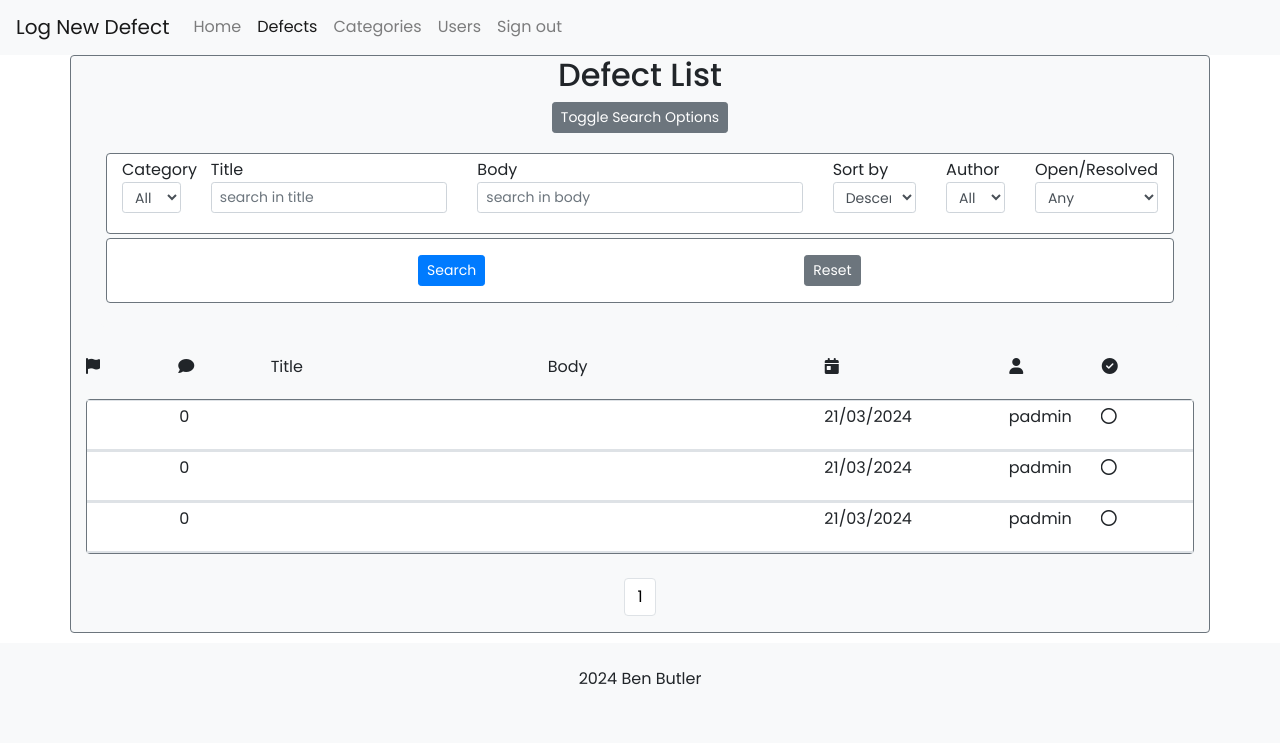
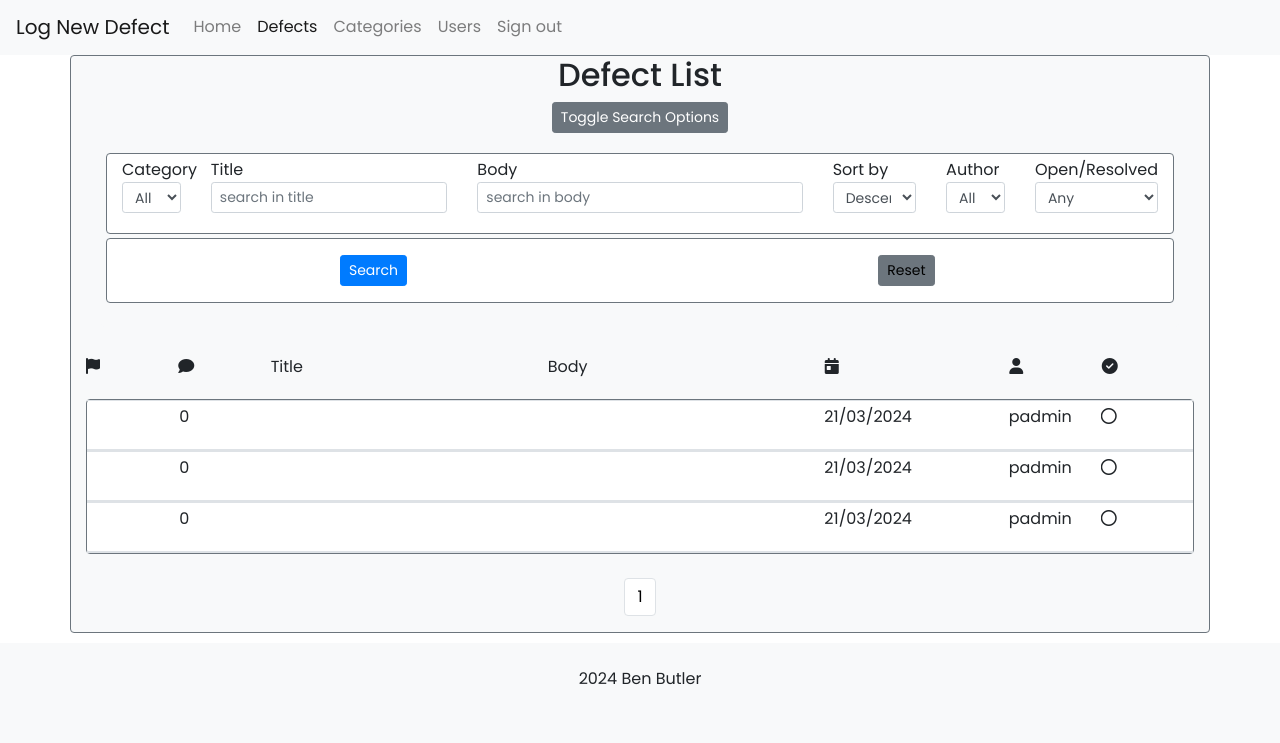
Before and after one commit to bezabu/bb-gp-pp4-part, a Django app: page /defect_list/1/ in a window 1280 px wide, after a click on "Toggle Search Options". Shown: the part 57-800 px from the top of the page. Run offline with Django 4.2, Linux system fonts and the light colour scheme; a user stored in the database is signed in; data comes from the database, SQL or seed files in the repository; data that the repository does not hold is empty; some libraries are stand-ins or nearby versions.

Commit message:
Fix search button in defect list

```diff
--- a/defect/templates/defect/defect_list.html
+++ b/defect/templates/defect/defect_list.html
@@ -13,7 +13,7 @@
             <div class="card border-0 bg-light row m-auto">
                 <div class="card-title m-auto" id="headingOne">
                     <button class="btn btn-secondary btn-sm m-auto px-2" data-toggle="collapse" data-target="#collapseOne" aria-expanded="true" aria-controls="collapseOne">
-                        <p class="text-truncate m-auto">Toggle Search Options</p>
+                        <span class="text-truncate m-auto">Toggle Search Options</span>
                       </button>
                 </div>
                 <div id="collapseOne" class="collapse" aria-labelledby="headingOne" data-parent="#accordion">
@@ -69,30 +69,20 @@
                     </div>
                     <!-- form, second row-->
                     <div class="row border border-secondary rounded bg-white px-auto py-2 my-1">
-                <div class="col-sm"></div>
-                <div class="col-sm-1 btn-group">
-                    <button id="search" type="submit" class="btn btn-primary btn-sm mx-auto my-2">Search</button>
+                        <div class="col-sm text-center">
+                            <button id="search" type="submit" class="btn btn-primary btn-sm mx-2 my-2">Search</button>
+                        </div>
+                        <div class="col-sm text-center">
+                            <a href="{% url 'def_list' 1 %}" class="btn btn-secondary btn-sm mx-2 my-2">Reset</a>
+                        </div>
                     </div>
                 </form>
-            <div class="col-sm btn-group"></div>
-            <div class="col-sm-1">
-                <form action="{% url 'def_list' 1 %}" class="text-center">
-
-
-                    <input class="btn btn-secondary btn-sm my-2 px-auto" type="submit" value="Reset" />
-
-
-                </form>
-            </div>
-            <div class="col-sm"></div>
-        </div>
-
             </div>
         </div>
 
 
     </div>
-    </div>
+
 
         <br>
         <!-- column headers -->
```
Lines whose indentation alone changed are shown as unchanged.
